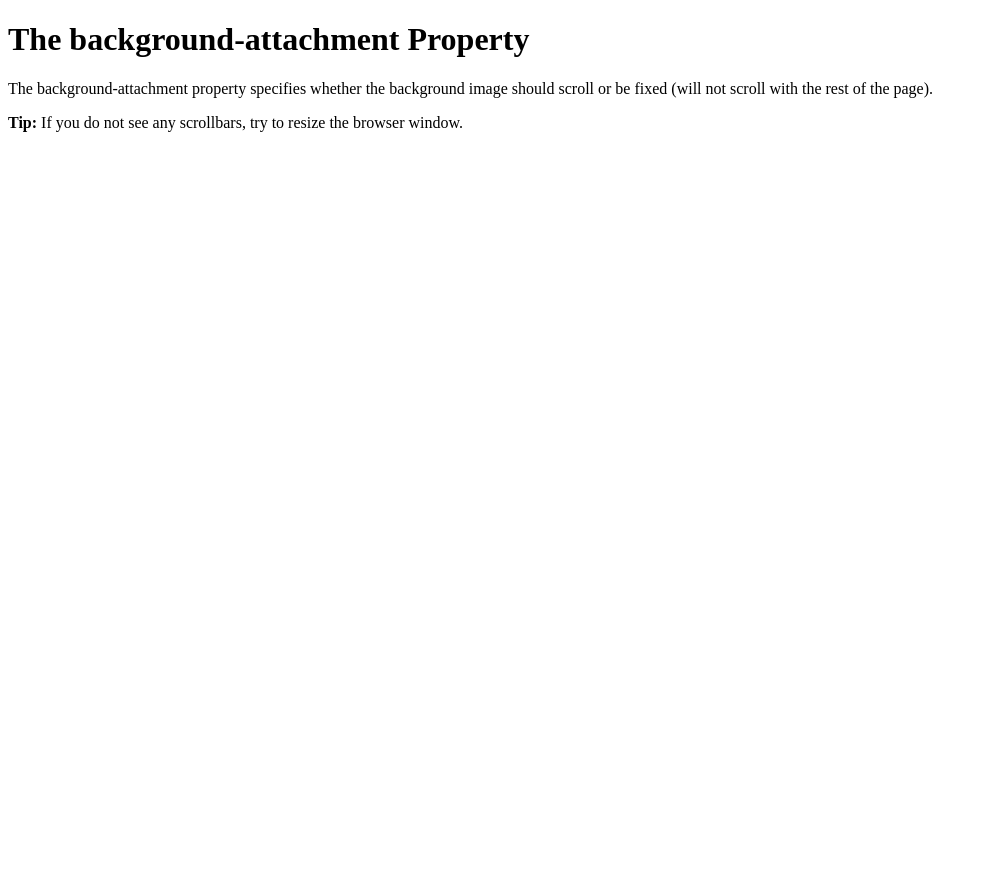
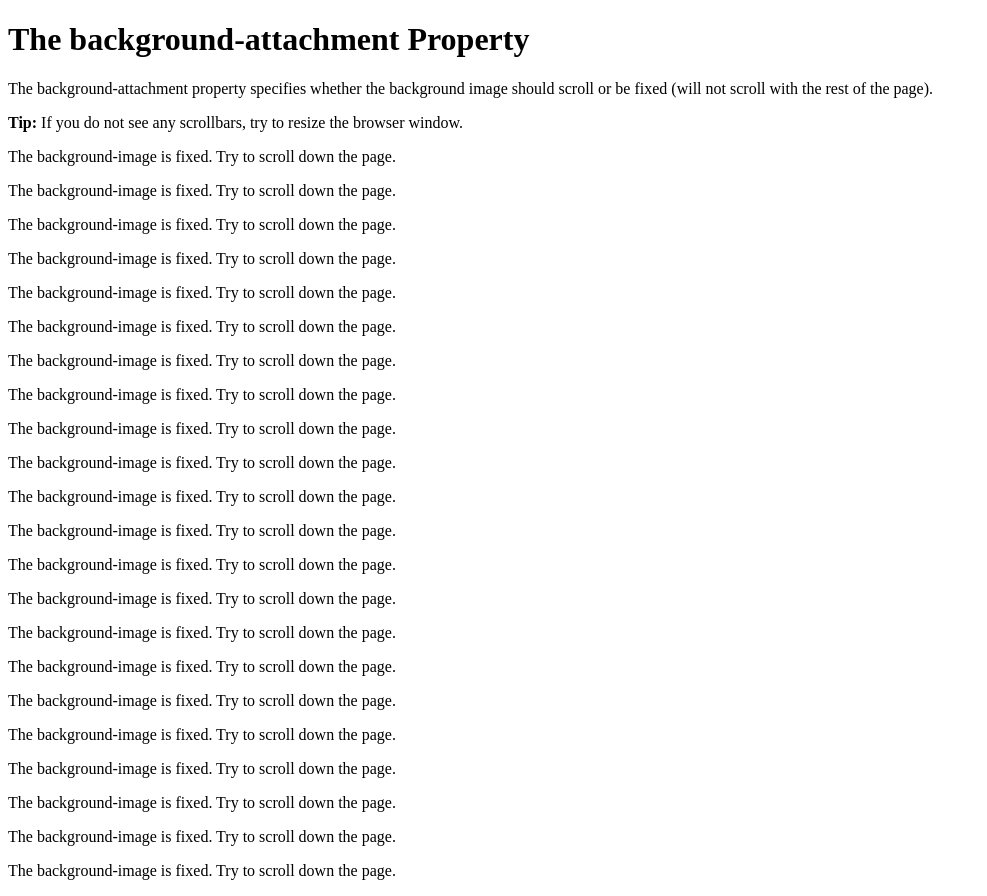
Before and after one commit to enggalalfrian/2.7_latihan_cara_penggunaan_backgroundrepeat-attachment-position-dan-shorthand, a plain HTML site: page index.html in a window 1280 px wide. Shown: the whole page, without its empty margins (0-987 px from the left). Before the commit the page ends 800 px from the top, so only its background shows below. Drawn offline with Linux system fonts and the light colour scheme.

Commit message:
Update index.html

```diff
--- a/index.html
+++ b/index.html
@@ -10,5 +10,28 @@
     <h1>The background-attachment Property</h1>
     <p>The background-attachment property specifies whether the background image should scroll or be fixed (will not scroll with the rest of the page).</p>
     <p><strong>Tip:</strong> If you do not see any scrollbars, try to resize the browser window.</p>
+
+    <p>The background-image is fixed. Try to scroll down the page.</p>
+    <p>The background-image is fixed. Try to scroll down the page.</p>
+    <p>The background-image is fixed. Try to scroll down the page.</p>
+    <p>The background-image is fixed. Try to scroll down the page.</p>
+    <p>The background-image is fixed. Try to scroll down the page.</p>
+    <p>The background-image is fixed. Try to scroll down the page.</p>
+    <p>The background-image is fixed. Try to scroll down the page.</p>
+    <p>The background-image is fixed. Try to scroll down the page.</p>
+    <p>The background-image is fixed. Try to scroll down the page.</p>
+    <p>The background-image is fixed. Try to scroll down the page.</p>
+    <p>The background-image is fixed. Try to scroll down the page.</p>
+    <p>The background-image is fixed. Try to scroll down the page.</p>
+    <p>The background-image is fixed. Try to scroll down the page.</p>
+    <p>The background-image is fixed. Try to scroll down the page.</p>
+    <p>The background-image is fixed. Try to scroll down the page.</p>
+    <p>The background-image is fixed. Try to scroll down the page.</p>
+    <p>The background-image is fixed. Try to scroll down the page.</p>
+    <p>The background-image is fixed. Try to scroll down the page.</p>
+    <p>The background-image is fixed. Try to scroll down the page.</p>
+    <p>The background-image is fixed. Try to scroll down the page.</p>
+    <p>The background-image is fixed. Try to scroll down the page.</p>
+    <p>The background-image is fixed. Try to scroll down the page.</p>
 </body>
 </html>
```
